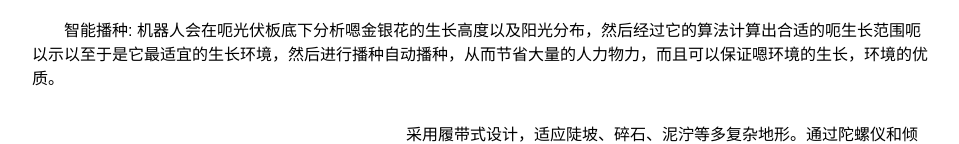
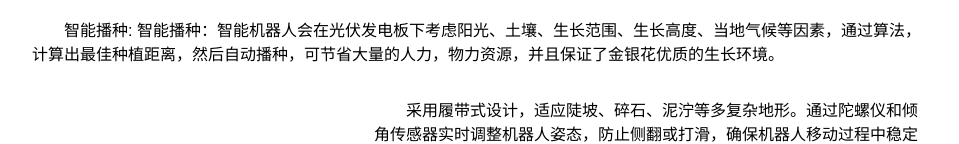
Before and after one commit to zpj520/jyqj, a plain HTML site: page index1.html in a window 1280 px wide. Shown: the part 1091-1235 px from the top of the page, without its empty margins (160-1119 px from the left). Drawn offline with Linux system fonts and the light colour scheme.

Commit message:
Add files via upload

```diff
--- a/index1.html
+++ b/index1.html
@@ -131,7 +131,7 @@
     </div>
     <div class="text2">
         <p>
-            智能播种: 机器人会在呃光伏板底下分析嗯金银花的生长高度以及阳光分布，然后经过它的算法计算出合适的呃生长范围呃以示以至于是它最适宜的生长环境，然后进行播种自动播种，从而节省大量的人力物力，而且可以保证嗯环境的生长，环境的优质。
+            智能播种: 智能播种：智能机器人会在光伏发电板下考虑阳光、土壤、生长范围、生长高度、当地气候等因素，通过算法，计算出最佳种植距离，然后自动播种，可节省大量的人力，物力资源，并且保证了金银花优质的生长环境。
         </p>
     </div>
 
```
